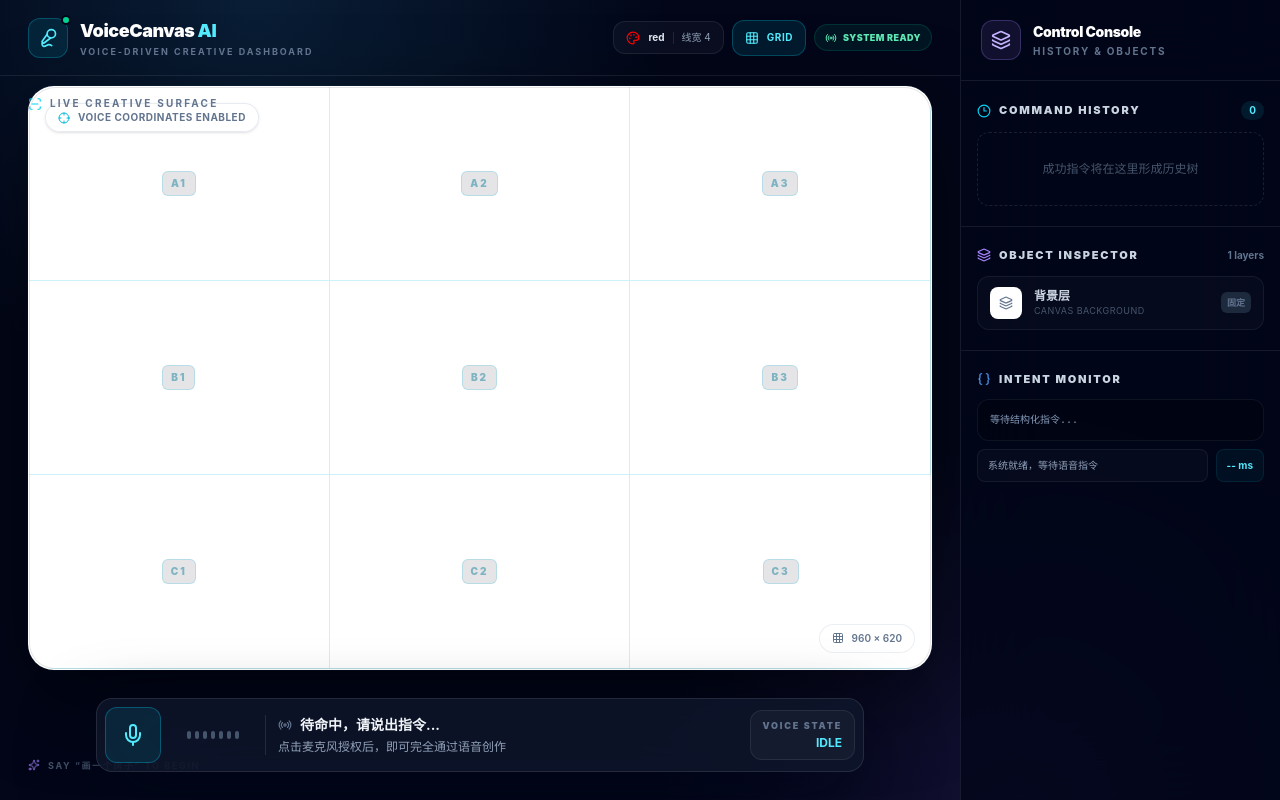
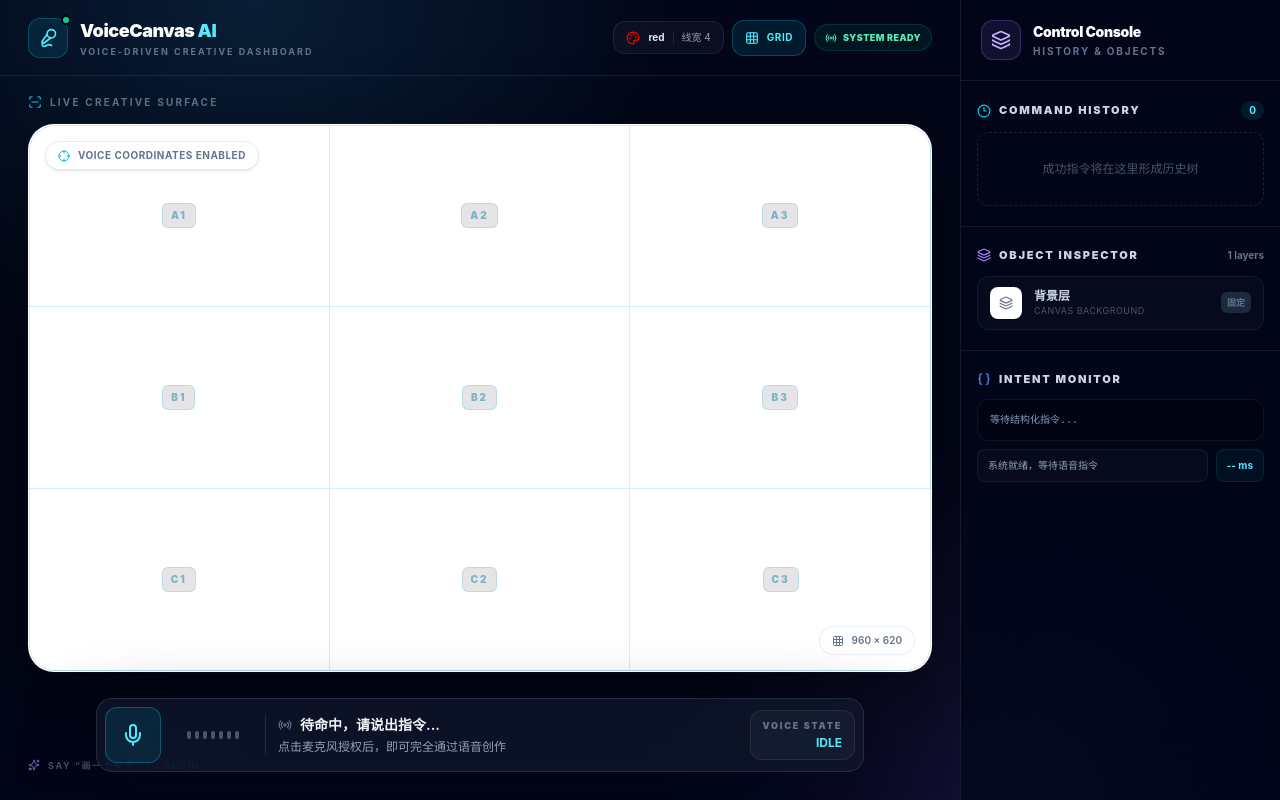
Before and after one commit to LazyQ0130/VoiceCanvas-AI, a React (Vite) app: page / in a window 1280 px wide. Built offline with nearby package versions, Linux system fonts and the light colour scheme.

Commit message:
fix: separate canvas label from drawing surface

```diff
--- a/src/components/VoiceCanvas.tsx
+++ b/src/components/VoiceCanvas.tsx
@@ -27,12 +27,13 @@ export function VoiceCanvas({ groups, showGrid, onEngineReady }: VoiceCanvasProp
   }, [groups]);
 
   return (
-    <div className="relative flex min-h-0 flex-1 items-center justify-center px-4 pb-28 pt-2 sm:px-7 sm:pb-32">
-      <div className="absolute left-7 top-5 z-20 flex items-center gap-2 text-[10px] font-bold uppercase tracking-[0.22em] text-slate-500">
+    <div className="relative flex min-h-0 flex-1 flex-col px-4 pb-28 pt-4 sm:px-7 sm:pb-32">
+      <div className="mb-3 flex h-5 shrink-0 items-center gap-2 text-[10px] font-bold uppercase tracking-[0.22em] text-slate-500">
         <ScanLine className="h-3.5 w-3.5 text-cyan-400" />
         Live creative surface
       </div>
 
+      <div className="flex min-h-0 flex-1 items-center justify-center">
         <div className="group relative aspect-[48/31] max-h-full w-full max-w-[1180px] overflow-hidden rounded-[26px] border border-white/10 bg-white shadow-[0_28px_90px_rgba(0,0,0,0.48),0_0_0_1px_rgba(56,189,248,0.05)]">
           <canvas
             ref={canvasRef}
@@ -72,5 +73,6 @@ export function VoiceCanvas({ groups, showGrid, onEngineReady }: VoiceCanvasProp
           </div>
         </div>
       </div>
+    </div>
   );
 }
```
Lines whose indentation alone changed are shown as unchanged.
